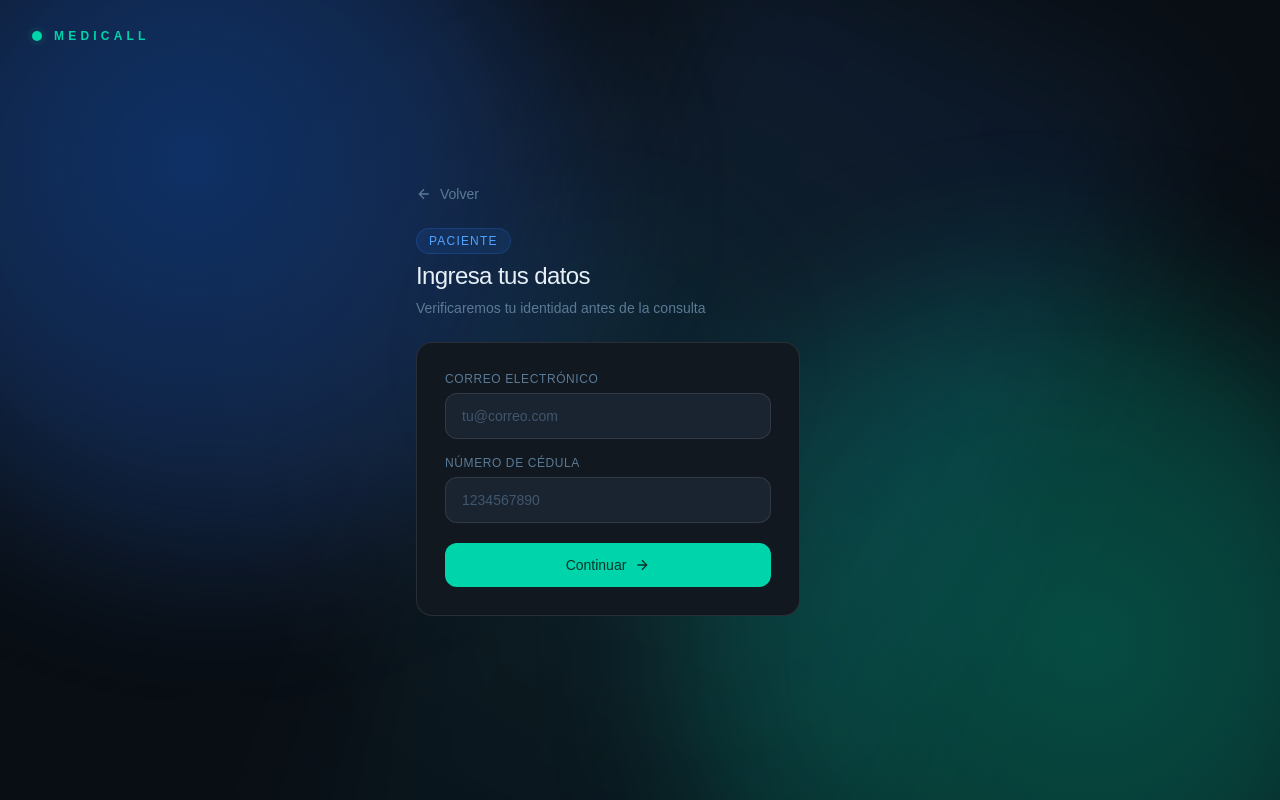
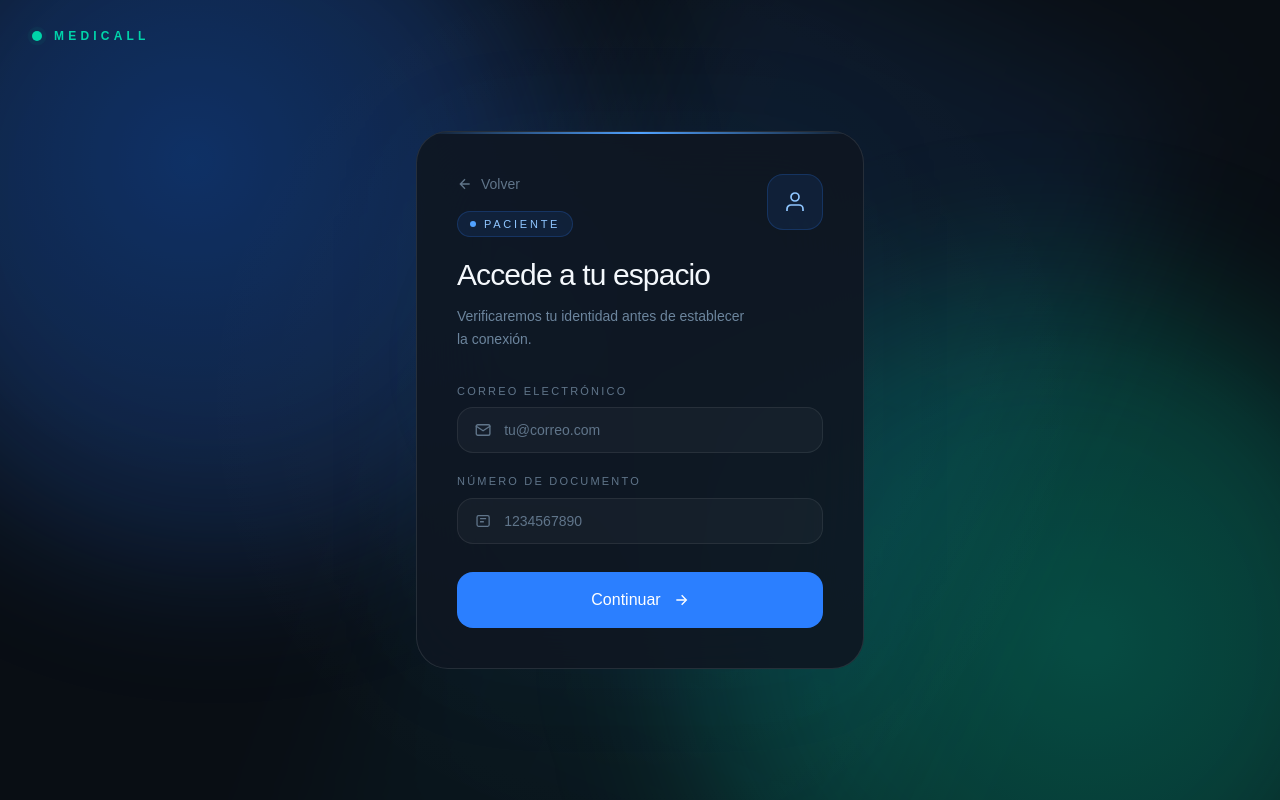
Before and after one commit to CamAGomezB27/VIDEOCALLING-LARAVEL, a Next.js app in the folder livekit-health-front/: page / in a window 1280 px wide. Both pictures are taken after a click on the button 376 px from the left and 556 px from the top of the page. Built offline with nearby package versions, Linux system fonts and the light colour scheme; no server answers.

Commit message:
feat: :sparkles: Mejora en el login
Se impleta una mejora en la visual del login

```diff
--- a/livekit-health-front/src/features/auth/components/LoginForm.tsx
+++ b/livekit-health-front/src/features/auth/components/LoginForm.tsx
@@ -11,27 +11,58 @@ interface Props {
 
 export function LoginForm({ role, onBack }: Props) {
   const { login, loading, error } = useAuth();
+
   const [email, setEmail] = useState("");
   const [docNumber, setDocNumber] = useState("");
 
   const isPatient = role === "patient";
-  const docLabel = isPatient ? "Número de cédula" : "Número de licencia médica";
+
+  const docLabel = isPatient ? "Número de documento" : "Licencia profesional";
+
   const docHolder = isPatient ? "1234567890" : "MED-001";
 
   const handleSubmit = (e: React.FormEvent) => {
     e.preventDefault();
+
     login(email.trim(), docNumber.trim(), role);
   };
 
   return (
-    <div className="flex flex-col gap-6 w-full max-w-sm">
+    <div className="relative w-full max-w-md">
+      {/* Glow */}
+      <div
+        className={`absolute inset-0 rounded-4xl blur-3xl opacity-20
+        ${isPatient ? "bg-blue-500/20" : "bg-[#00d4aa]/20"}`}
+      />
+
+      <div
+        className="relative overflow-hidden rounded-4xl
+                   border border-white/10 bg-[#0f1722]/90
+                   backdrop-blur-2xl"
+      >
+        {/* Top gradient line */}
+        <div
+          className={`h-0.5 w-full ${
+            isPatient
+              ? "bg-gradient-to-r from-transparent via-blue-400 to-transparent"
+              : "bg-gradient-to-r from-transparent via-[#00d4aa] to-transparent"
+          }`}
+        />
+
+        {/* Content */}
+        <div className="flex flex-col gap-8 p-8 md:p-10">
+          {/* Header */}
+          <div className="flex items-start justify-between gap-4">
+            <div className="flex flex-col gap-4">
               <button
                 onClick={onBack}
-        className="flex items-center gap-2 text-sm text-[#5a7a96] hover:text-[#e8f0f7]
-                   transition-colors w-fit cursor-pointer"
+                className="group flex items-center gap-2 text-sm
+                           text-[#60758a] transition-colors
+                           hover:text-[#e8f0f7] w-fit cursor-pointer"
               >
                 <svg
-          className="w-4 h-4"
+                  className="h-4 w-4 transition-transform
+                             group-hover:-translate-x-0.5"
                   viewBox="0 0 24 24"
                   fill="none"
                   stroke="currentColor"
@@ -42,93 +73,205 @@ export function LoginForm({ role, onBack }: Props) {
                 Volver
               </button>
 
-      <div className="flex flex-col gap-1.5">
-        <span
-          className={`text-xs font-medium uppercase tracking-widest px-3 py-1
-                          rounded-full w-fit ${
+              <div>
+                <div
+                  className={`inline-flex items-center gap-2 rounded-full
+                  px-3 py-1 text-[11px] uppercase tracking-[0.25em]
+                  border ${
                     isPatient
-                              ? "bg-blue-500/10 text-blue-400 border border-blue-500/20"
-                              : "bg-[#00d4aa]/10 text-[#00d4aa] border border-[#00d4aa]/20"
+                      ? "border-blue-500/20 bg-blue-500/10 text-blue-300"
+                      : "border-[#00d4aa]/20 bg-[#00d4aa]/10 text-[#7ff5dc]"
                   }`}
                 >
-          {isPatient ? "Paciente" : "Médico"}
-        </span>
-        <h2 className="text-2xl font-light text-[#e8f0f7] tracking-tight">
-          {isPatient ? "Ingresa tus datos" : "Acceso médico"}
+                  <div
+                    className={`h-1.5 w-1.5 rounded-full ${
+                      isPatient ? "bg-blue-400" : "bg-[#00d4aa]"
+                    }`}
+                  />
+
+                  {isPatient ? "Paciente" : "Profesional"}
+                </div>
+
+                <h2
+                  className="mt-5 text-3xl font-extralight
+                             tracking-[-0.03em] text-[#f4f8fc]"
+                >
+                  {isPatient ? "Accede a tu espacio" : "Ingreso profesional"}
                 </h2>
-        <p className="text-sm text-[#5a7a96] font-mono">
-          Verificaremos tu identidad antes de la consulta
+
+                <p className="mt-3 text-sm leading-relaxed text-[#6c859d]">
+                  Verificaremos tu identidad antes de establecer la conexión.
                 </p>
               </div>
+            </div>
 
-      <form
-        onSubmit={handleSubmit}
-        className="flex flex-col gap-4 bg-[#111820] border border-white/10
-                       rounded-2xl p-7"
+            {/* Icon */}
+            <div
+              className={`flex h-14 w-14 shrink-0 items-center justify-center
+              rounded-2xl border ${
+                isPatient
+                  ? "border-blue-500/20 bg-blue-500/10 text-blue-300"
+                  : "border-[#00d4aa]/20 bg-[#00d4aa]/10 text-[#7ff5dc]"
+              }`}
             >
-        <div className="flex flex-col gap-1.5">
-          <label className="text-xs font-medium text-[#5a7a96] uppercase tracking-wider">
+              {isPatient ? (
+                <svg
+                  className="h-6 w-6"
+                  viewBox="0 0 24 24"
+                  fill="none"
+                  stroke="currentColor"
+                  strokeWidth="1.7"
+                >
+                  <path d="M20 21v-2a4 4 0 0 0-4-4H8a4 4 0 0 0-4 4v2" />
+                  <circle cx="12" cy="7" r="4" />
+                </svg>
+              ) : (
+                <svg
+                  className="h-6 w-6"
+                  viewBox="0 0 24 24"
+                  fill="none"
+                  stroke="currentColor"
+                  strokeWidth="1.7"
+                >
+                  <path d="M22 12h-4l-3 9L9 3l-3 9H2" />
+                </svg>
+              )}
+            </div>
+          </div>
+
+          {/* Form */}
+          <form onSubmit={handleSubmit} className="flex flex-col gap-5">
+            {/* Email */}
+            <div className="flex flex-col gap-2">
+              <label
+                className="text-[11px] font-medium uppercase
+                           tracking-[0.2em] text-[#60758a]"
+              >
                 Correo electrónico
               </label>
+
+              <div
+                className="group flex items-center gap-3 rounded-2xl
+                           border border-white/8 bg-white/3
+                           px-4 py-3 transition-all
+                           focus-within:border-white/20
+                           focus-within:bg-white/5"
+              >
+                <svg
+                  className="h-5 w-5 text-[#60758a]"
+                  viewBox="0 0 24 24"
+                  fill="none"
+                  stroke="currentColor"
+                  strokeWidth="1.8"
+                  strokeLinecap="round"
+                  strokeLinejoin="round"
+                >
+                  <rect x="3" y="5" width="18" height="14" rx="2" />
+                  <path d="M3 7l9 6 9-6" />
+                </svg>
+
                 <input
                   type="email"
                   value={email}
                   onChange={(e) => setEmail(e.target.value)}
                   placeholder="tu@correo.com"
                   required
-            className="bg-[#1a2330] border border-white/10 rounded-xl px-4 py-3
-                       text-[#e8f0f7] font-mono text-sm outline-none
-                       focus:border-[#00d4aa]/40 transition-colors placeholder:text-[#5a7a96]/60"
+                  className="w-full bg-transparent text-sm text-[#f4f8fc]
+                             outline-none placeholder:text-[#60758a]"
                 />
               </div>
+            </div>
 
-        <div className="flex flex-col gap-1.5">
-          <label className="text-xs font-medium text-[#5a7a96] uppercase tracking-wider">
+            {/* Document */}
+            <div className="flex flex-col gap-2">
+              <label
+                className="text-[11px] font-medium uppercase
+                           tracking-[0.2em] text-[#60758a]"
+              >
                 {docLabel}
               </label>
+
+              <div
+                className="group flex items-center gap-3 rounded-2xl
+                           border border-white/8 bg-white/3
+                           px-4 py-3 transition-all
+                           focus-within:border-white/20
+                           focus-within:bg-white/5"
+              >
+                <svg
+                  className="h-5 w-5 text-[#60758a]"
+                  viewBox="0 0 24 24"
+                  fill="none"
+                  stroke="currentColor"
+                  strokeWidth="1.7"
+                >
+                  <rect x="4" y="5" width="16" height="14" rx="2" />
+                  <path d="M8 9h8M8 13h5" />
+                </svg>
+
                 <input
                   type="text"
                   value={docNumber}
                   onChange={(e) => setDocNumber(e.target.value)}
                   placeholder={docHolder}
                   required
-            className="bg-[#1a2330] border border-white/10 rounded-xl px-4 py-3
-                       text-[#e8f0f7] font-mono text-sm outline-none
-                       focus:border-[#00d4aa]/40 transition-colors placeholder:text-[#5a7a96]/60"
+                  className="w-full bg-transparent text-sm text-[#f4f8fc]
+                             outline-none placeholder:text-[#60758a]"
                 />
               </div>
+            </div>
 
+            {/* Error */}
             {error && (
-          <p
-            className="text-xs text-red-400 font-mono bg-red-500/10
-                        border border-red-500/20 rounded-lg px-3 py-2"
+              <div
+                className="rounded-2xl border border-red-500/20
+                           bg-red-500/10 px-4 py-3"
               >
-            {error}
-          </p>
+                <p className="text-sm text-red-300">{error}</p>
+              </div>
             )}
 
+            {/* Submit */}
             <button
               type="submit"
               disabled={loading}
-          className="flex items-center justify-center gap-2 py-3 rounded-xl
-                     bg-[#00d4aa] text-[#04342c] font-medium text-sm
-                     hover:bg-[#00e8ba] transition-colors disabled:opacity-50
-                     disabled:cursor-not-allowed mt-1 cursor-pointer"
+              className={`group mt-2 flex h-14 items-center justify-center
+              gap-3 rounded-2xl font-medium transition-all
+              disabled:cursor-not-allowed disabled:opacity-50 cursor-pointer
+              ${
+                isPatient
+                  ? "bg-blue-500 text-white hover:bg-blue-400"
+                  : "bg-[#00d4aa] text-[#03241f] hover:bg-[#00e8ba]"
+              }`}
             >
-          {loading ? "Verificando..." : "Continuar"}
-          {!loading && (
+              {loading ? (
+                <>
+                  <div
+                    className="h-4 w-4 animate-spin rounded-full
+                               border-2 border-current border-t-transparent"
+                  />
+                  Verificando acceso...
+                </>
+              ) : (
+                <>
+                  Continuar
                   <svg
-              className="w-4 h-4"
+                    className="h-4 w-4 transition-transform
+                               group-hover:translate-x-1"
                     viewBox="0 0 24 24"
                     fill="none"
                     stroke="currentColor"
                     strokeWidth="2"
                   >
-              <path d="M5 12h14M12 5l7 7-7 7" />
+                    <path d="M5 12h14" />
+                    <path d="M13 5l7 7-7 7" />
                   </svg>
+                </>
               )}
             </button>
           </form>
         </div>
+      </div>
+    </div>
   );
 }
```
Lines whose indentation alone changed are shown as unchanged.
